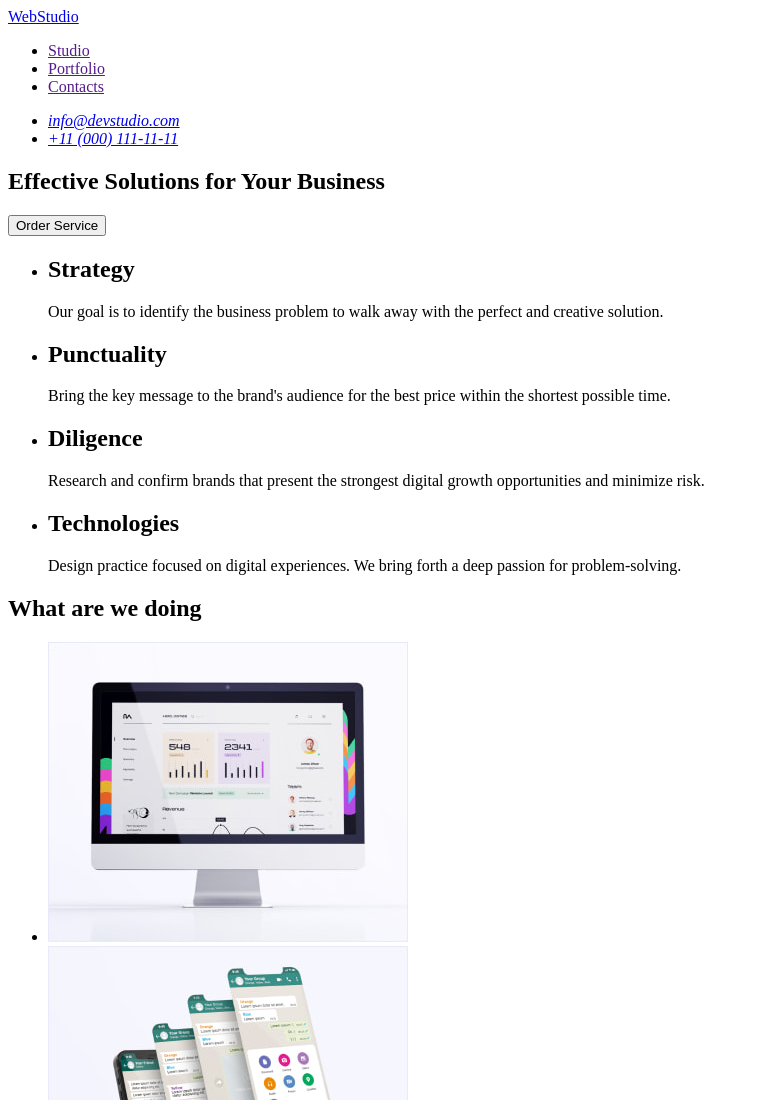
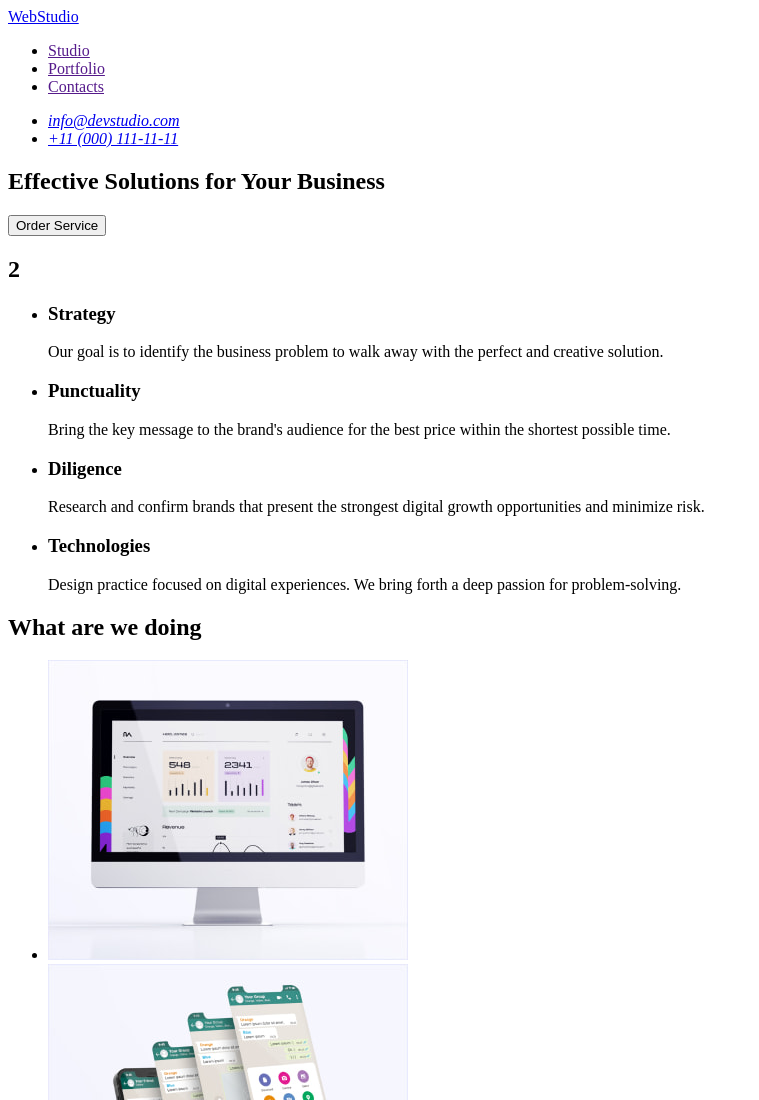
Before and after one commit to ImaLorikI/goit-markup-hw-01, a plain HTML site: page index.html in a window 1280 px wide. Shown: the top 1100 px of the page, without its empty margins (0-759 px from the left). Drawn offline with Linux system fonts and the light colour scheme.

Commit message:
Update index.html
try5

```diff
--- a/index.html
+++ b/index.html
@@ -38,30 +38,31 @@
         <button type="button">Order Service</button>
       </section>
       <section>
+        <h2>2</h2>
         <ul>
           <li>
-            <h2>Strategy</h2>
+            <h3>Strategy</h3>
             <p>
               Our goal is to identify the business problem to walk away with the
               perfect and creative solution.
             </p>
           </li>
           <li>
-            <h2>Punctuality</h2>
+            <h3>Punctuality</h3>
             <p>
               Bring the key message to the brand's audience for the best price
               within the shortest possible time.
             </p>
           </li>
           <li>
-            <h2>Diligence</h2>
+            <h3>Diligence</h3>
             <p>
               Research and confirm brands that present the strongest digital
               growth opportunities and minimize risk.
             </p>
           </li>
           <li>
-            <h2>Technologies</h2>
+            <h3>Technologies</h3>
             <p>
               Design practice focused on digital experiences. We bring forth a
               deep passion for problem-solving.
```
